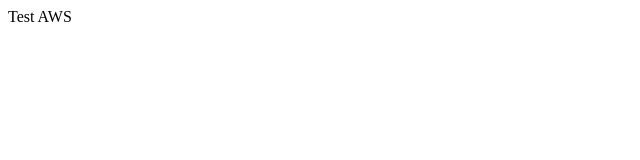
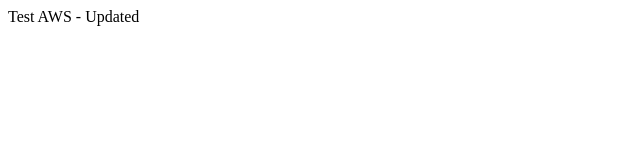
Before and after one commit to ramyothman/intern, a plain HTML site: page index.html in a window 1280 px wide. Shown: the full height of the page, 0-640 px from the left. Drawn offline with Linux system fonts and the light colour scheme.

Commit message:
Update index.html

```diff
--- a/index.html
+++ b/index.html
@@ -1,5 +1,5 @@
 <html>
   <body>
-  Test AWS
+  Test AWS - Updated
   </body>
 </html>
```
